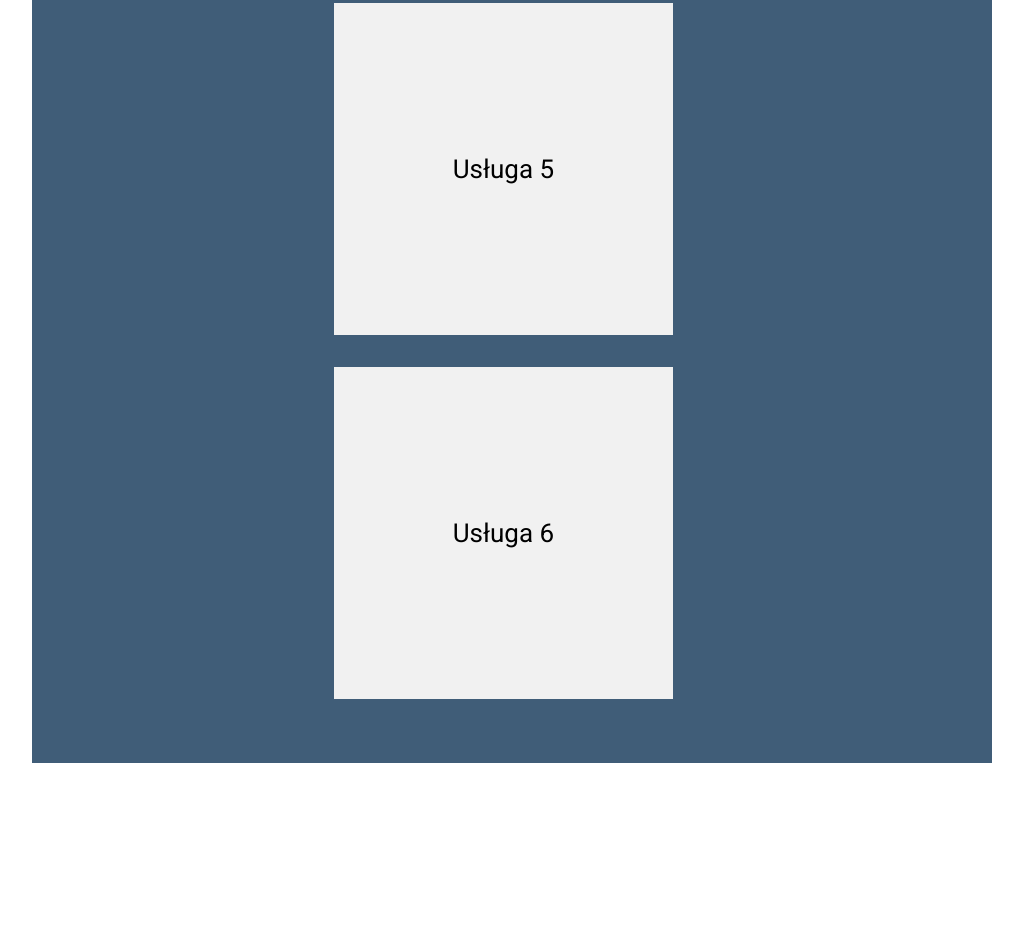
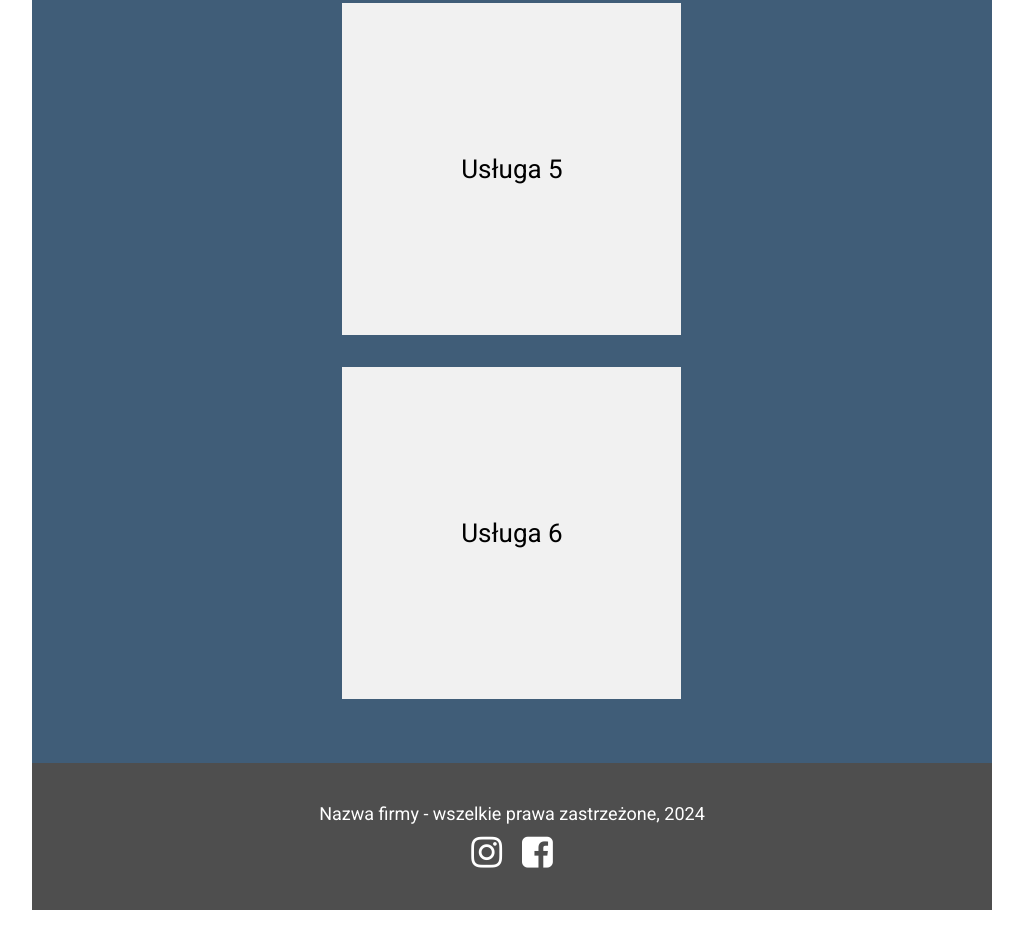
Before and after one commit to aaaleksanderrr/projekt1, a plain HTML site: page index.html in a window 1280 px wide. Shown: the part 3465-4391 px from the top of the page, without its empty margins (128-1151 px from the left). Before the commit the page ends 4244 px from the top, so only its background shows below. Drawn offline with Linux system fonts and the light colour scheme.

Commit message:
Added footer section, small corrections in css

```diff
--- a/index.html
+++ b/index.html
@@ -45,7 +45,7 @@
           enim, non tincidunt libero ultrices in.
         </p>
       </div>
-      <div class="offer padding">
+      <div class="offer-box padding">
         <p class="offer-title text-normal">Czym zajmuje się nasza firma?</p>
         <div class="service flex text-normal">
           Usługa 1 <span class="text-small"> (nowość) </span>
@@ -56,8 +56,15 @@
         <div class="service flex text-normal">Usługa 5</div>
         <div class="service flex text-normal">Usługa 6</div>
       </div>
+      <div class="footer-box flex text-small">
+        Nazwa firmy - wszelkie prawa zastrzeżone, 2024
+        <div class="flex-row">
+          <a href="#"><i class="fa fa-instagram fa-2x footer-icon" aria-hidden="true"></i> </a>
+          <a href="#"
+            ><i class="fa fa-facebook-square fa-2x footer-icon" aria-hidden="true"></i>
+          </a>
+        </div>
+      </div>
     </div>
-
-    <!-- <i class="fa fa-facebook-square white" aria-hidden="true"></i> -->
   </body>
 </html>
--- a/style.css
+++ b/style.css
@@ -1,17 +1,3 @@
-.white {
-  color: white;
-}
-
-.flex {
-  display: flex;
-  flex-direction: column;
-  justify-content: center;
-}
-
-.padding {
-  padding: 3rem 1rem;
-}
-
 .container {
   margin: 1rem auto;
   width: 90%;
@@ -74,7 +60,7 @@
   margin-bottom: 1.5rem;
 }
 
-.offer {
+.offer-box {
   background-color: #405d78;
   color: white;
   text-align: center;
@@ -94,6 +80,20 @@
   background-color: #f1f1f1;
   color: black;
   margin: 1rem 0;
+  place-self: center;
+}
+
+.footer-box {
+  background-color: #4e4e4e;
+  align-items: center;
+  color: white;
+  padding: 2rem 1rem;
+  height: 147px;
+}
+
+.footer-icon {
+  color: white;
+  margin: 0 10px;
 }
 
 .text-small {
@@ -123,6 +123,24 @@
   text-align: justify;
 }
 
+.flex {
+  display: flex;
+  flex-direction: column;
+  justify-content: center;
+}
+
+.flex-row {
+  display: flex;
+  flex-direction: row;
+  justify-content: center;
+  margin-top: 10px;
+  width: 100%;
+}
+
+.padding {
+  padding: 3rem 1rem;
+}
+
 @media (min-width: 960px) {
   .container {
     background-color: red;
```
